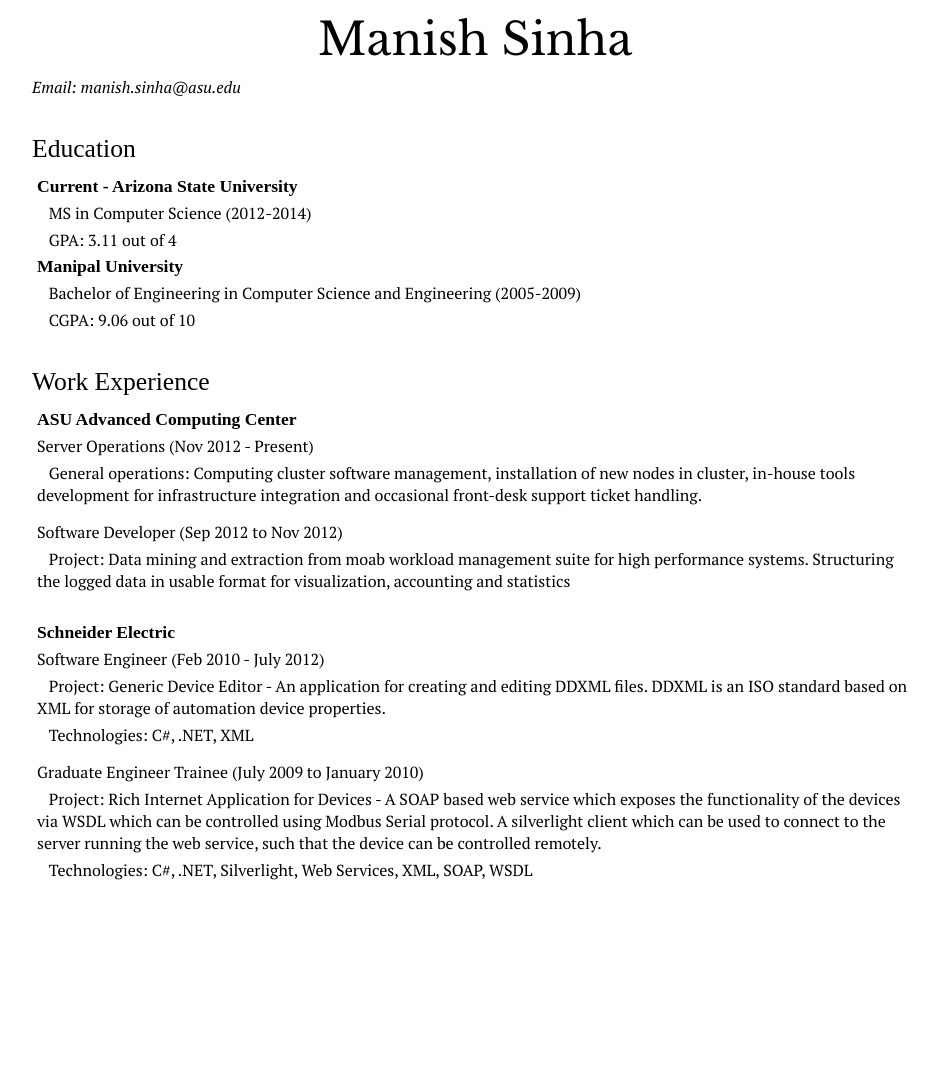
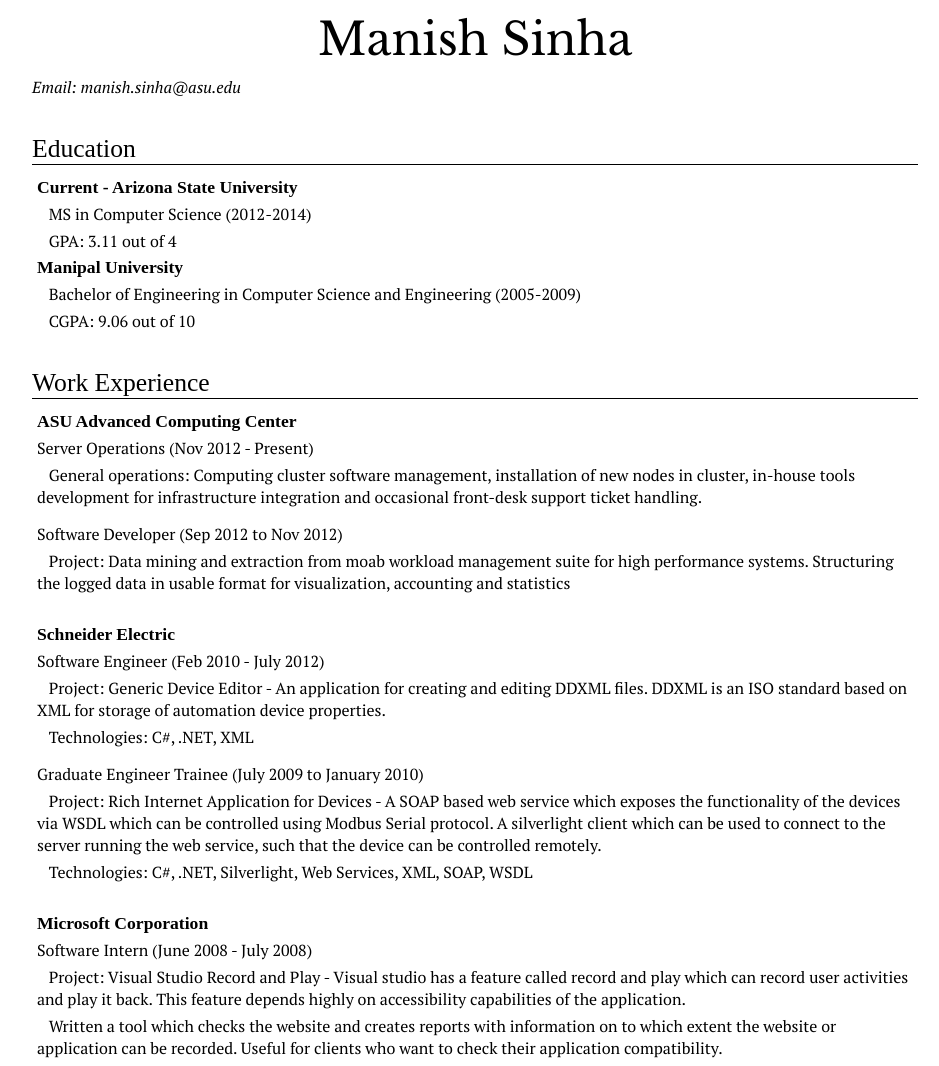
Before and after one commit to manish/website, a plain HTML site: page js-resume/index.html in a window 1280 px wide. Shown: the whole page, without its empty margins (170-1109 px from the left). Before the commit the page ends 888 px from the top, so only its background shows below. Drawn offline with nearby package versions, Linux system fonts and the light colour scheme; a web font is replaced by a local one.

Commit message:
Added section for Microsoft and added a blank line under each section

```diff
--- a/js-resume/index.html
+++ b/js-resume/index.html
@@ -54,6 +54,15 @@ ISO standard based on XML for storage of automation device properties.</p></div>
 of the devices via WSDL which can be controlled using Modbus Serial protocol. A silverlight client which can
 be used to connect to the server running the web service, such that the device can be controlled remotely.</p></div>
                         <div><p>&nbsp;&nbsp;&nbsp;Technologies: C#, .NET, Silverlight, Web Services, XML, SOAP, WSDL</p></div>
+
+                        <div class="blank"><p/></div>
+                        <div class="bold"><p>Microsoft Corporation</p></div>
+                        <div><p>Software Intern (June 2008 - July 2008)</p></div>
+                        <div><p>&nbsp;&nbsp;&nbsp;Project: Visual Studio Record and Play -
+                            Visual studio has a feature called record and play which can record user activities and play it back.
+                            This feature depends highly on accessibility capabilities of the application. </p></div>
+                        <div><p>&nbsp;&nbsp;&nbsp;Written a tool which checks the website and creates reports with information on to which extent
+                            the website or application can be recorded. Useful for clients who want to check their application compatibility.</p></div>
                 </td></tr>
             </table>
         </div>
--- a/js-resume/resume.css
+++ b/js-resume/resume.css
@@ -36,6 +36,7 @@ table {
 .title {
   font-size:1.6em;
   font-family: 'Lusitana', serif;
+  border-bottom: 1px solid #000000;
 }
 
 .blank {
```
Also changed, not shown: 3 other files.
